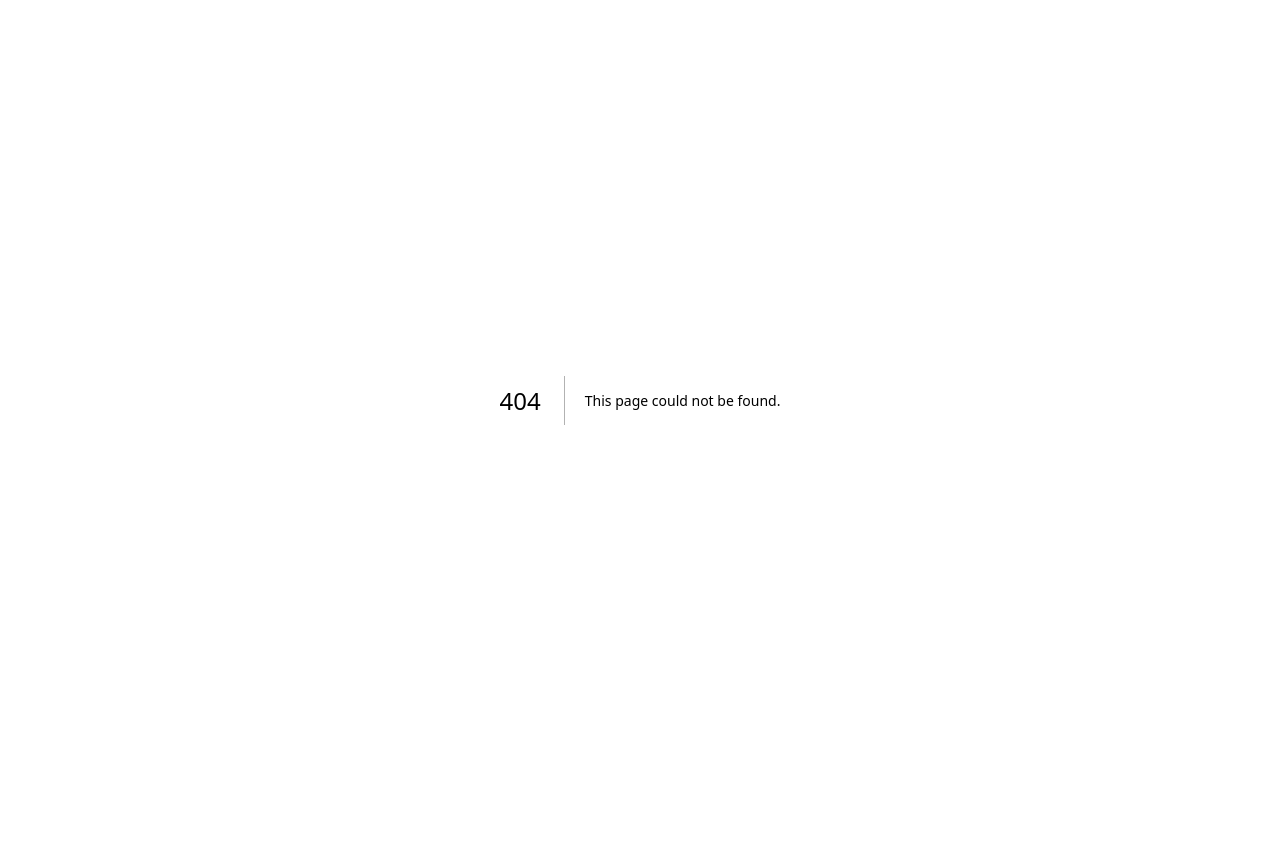
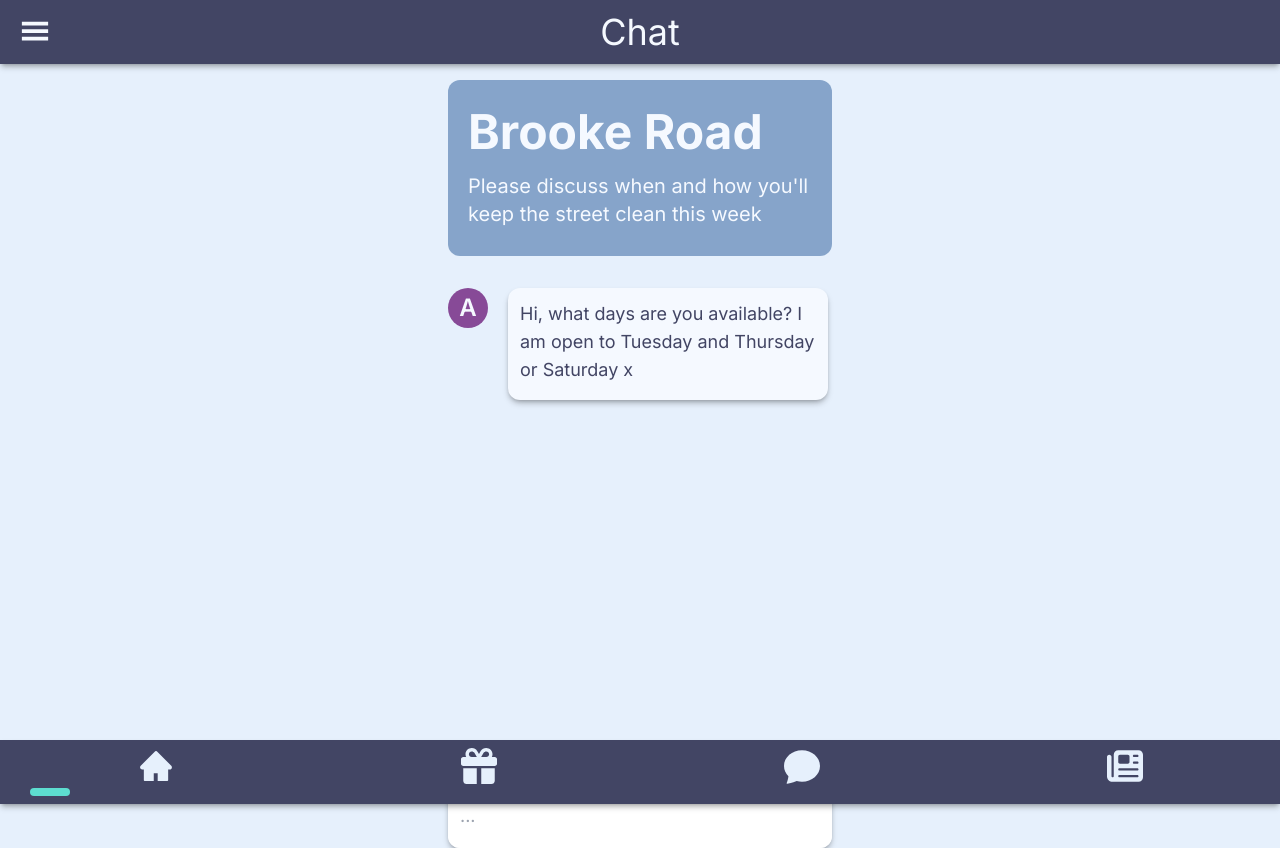
Before and after one commit to Romanief/pidgeon, a Next.js app: page /chat in a window 1280 px wide. Before the commit this address had no page. Before the commit the page ends 800 px from the top, so only its background shows below. Built offline with nearby package versions, Linux system fonts and the light colour scheme.

Commit message:
Created chat view

```diff
--- /dev/null
+++ b/app/chat/page.tsx
@@ -0,0 +1,30 @@
+import Footer from '@/components/Footer'
+import Navbar from '@/components/Navbar'
+import React from 'react'
+
+function page() {
+  return (
+    <div>
+      <Navbar text='Chat'/>
+
+      <div className={`w-96 h-44 bg-pBlue mx-auto rounded-xl flex flex-col justify-around p-5 text-dirtWhite translate-y-20`}>
+        <div className='text-5xl font-bold'>Brooke Road</div>
+        <div className='text-xl'>Please discuss when and how you'll keep the street clean this week</div>
+      </div>
+
+      <div className='h-96 w-30 mt-28 flex w-96 mx-auto justify-start'>
+        <div className='bg-pPurple rounded-full text-dirtWhite text-2xl pt-1 font-semibold text-center aspect-square w-[40px] h-[40px]'>A</div>
+        <div className='w-5/6 bg-dirtWhite border-pSlate rounded-xl shadow-md shadow-black/25 h-28 ml-5 p-3 text-lg'> Hi, what days are you available? I am open to Tuesday and Thursday or Saturday x</div>
+      </div>
+
+      <div className='translate-y-28 w-96 mx-auto bg-dirtWhite rounded-xl shadow-md shadow-black/25 h-16 flex'>
+      <input type='text' placeholder='...' className='w-full rounded-xl p-3 text-lg'/>
+      </div>
+
+
+      <Footer/>
+    </div>
+  )
+}
+
+export default page
```
